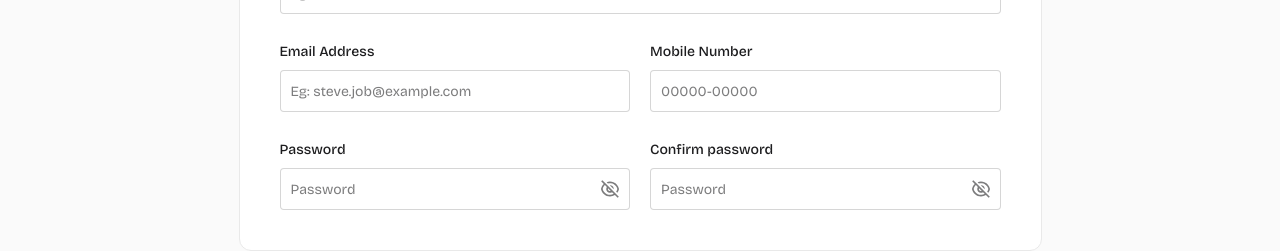
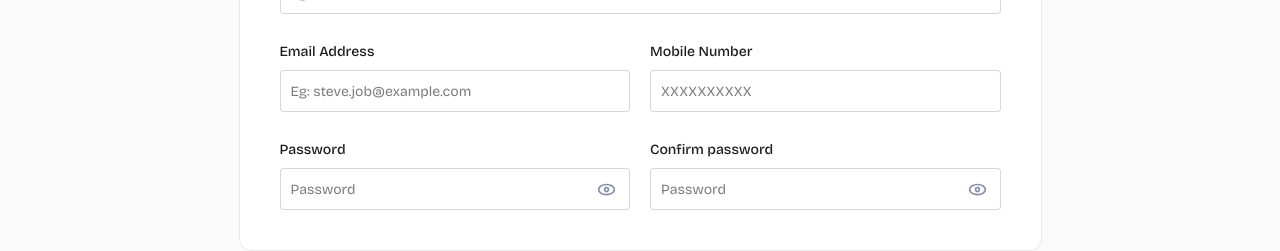
Before and after one commit to spurtcms/ContentVerse, a Next.js app: page /membership/1 in a window 1280 px wide. Shown: the part 580-831 px from the top of the page. Built offline with nearby package versions, Linux system fonts and the light colour scheme; no server answers.

Commit message:
checkout page issue fixes
checkout page issue fixes

```diff
--- a/src/components/ChangePassword/index.js
+++ b/src/components/ChangePassword/index.js
@@ -16,7 +16,7 @@ const NewPassword = () => {
 
     const [newSetPassword, setNewSetPaasword] = useState("");
     const [confirmPassword, setConfirmPassword] = useState("");
-    const [hidePassword, setHidePassword] = useState(false);
+    const [hidePassword, setHidePassword] = useState(true);
     const [signupTenantId, setSignupTenantId] = useState("");
     const [signupUserId, setSignupUserId] = useState("");
     const [memberId, setMemberId] = useState("");
@@ -25,7 +25,7 @@ const NewPassword = () => {
     const [errorPasswordShow, setErrorPasswordShow] = useState(false);
     const [confirmPasswordError, setConfirmPasswordError] = useState("");
     const [confirmPassErrorShow, setConfirmPassErrShow] = useState(false);
-    const [hideConfirmPassword, setHideConfirmPassword] = useState(false);
+    const [hideConfirmPassword, setHideConfirmPassword] = useState(true);
     const dispatch = useDispatch();
     const PasswordRegex = {
         password: /^(?=.*[a-z])(?=.*[A-Z])(?=.*\d)(?=.*[@$!%*?&])[A-Za-z\d@$!%*?&]{8,}$/
@@ -238,7 +238,14 @@ const NewPassword = () => {
 
                                 <input placeholder="Enter your Password" type={`${hidePassword ? "password" : "text"}`} className={`border rounded-[4px] h-[42px] p-[6px_10px] text-black outline-none block w-full text-[14px] font-normal leading-[16px] placeholder:text-[#1516188F] ${errorPasswordShow ? "border-[#EC1919]" : "border-[#00000029]"} `} id="newPassword" value={newSetPassword} onChange={handlePasswordChange} />
                                 <button className='absolute right-[10px] p-0' onClick={(e) => setHidePassword(!hidePassword)}>
-                                    <img src="/img/hide-password.svg" alt="password" />
+                                    <img src=
+                                    {
+                                        hidePassword?
+                                        "/img/hide-password.svg"  : "/img/show-password.svg"
+                                    }
+
+                                    alt="password"
+                                    />
                                 </button>
 
                             </div>
@@ -256,7 +263,13 @@ const NewPassword = () => {
 
                                 <input placeholder="Enter your Password" type={`${hideConfirmPassword ? "password" : "text"}`} className={`border rounded-[4px] h-[42px] p-[6px_10px] text-black outline-none block w-full text-[14px] font-normal leading-[16px] placeholder:text-[#1516188F] ${confirmPassErrorShow ? "border-[#EC1919]" : "border-[#00000029]"} `} id="confrimPassword" value={confirmPassword} onChange={handlePasswordChange} />
                                 <button className='absolute right-[10px] p-0' onClick={(e) => setHideConfirmPassword(!hideConfirmPassword)}>
-                                    <img src="/img/hide-password.svg" alt="password" />
+                                    <img src=
+                                    {
+                                        hideConfirmPassword?
+                                        "/img/hide-password.svg": "/img/show-password.svg"
+                                    }
+
+                                    alt="password" />
                                 </button>
 
 
--- a/src/components/Membership_page/checkoutPlan.js
+++ b/src/components/Membership_page/checkoutPlan.js
@@ -15,7 +15,7 @@ export default function CheckoutPlan({ id }) {
     const [mailId, setMailId] = useState("");
     const [pass, setPass] = useState("");
     const [confirmPass, setConfirmPass] = useState("");
-    const [phoneNum, setPhoneNum] = useState(null);
+    const [phoneNum, setPhoneNum] = useState("");
     const [companyName, setCompName] = useState("");
     const [position, setPosition] = useState("");
     const [nameError, setNameError] = useState("");
@@ -43,11 +43,13 @@ export default function CheckoutPlan({ id }) {
     console.log(header_api_result?.[0]?.tenantId, "cbdsjdfsd")
     const dispatch = useDispatch()
    const InputFeildRegax = {
-        password: /^(?=.*[a-z])(?=.*[A-Z])(?=.*\d)(?=.*[@$!%*?&])[A-Za-z\d@$!%*?&]{8,}$/,
+    password:
+      /^(?=.*[a-z])(?=.*[A-Z])(?=.*\d)(?=.*[@$!%*?&])[A-Za-z\d@$!%*?&]{8,}$/,
     email: /^[a-z0-9._%+-]+@[a-z0-9.-]+\.[a-z]{2,}$/,
     name: /^[A-Za-z]{3,}$/,
-        number: /^[+]*[(]{0,1}[0-9]{1,4}[)]{0,1}[-\s\\./0-9]*$/
+    number: /^\d{10}$/,
   };
+
 
     useEffect(() => {
         const fetchCategoryList = async () => {
@@ -94,14 +96,18 @@ export default function CheckoutPlan({ id }) {
     const handleFeildChange = (e) => {
         const { id, value } = e?.target
        if (id == "name") {
-            setUserName(value)
+      const nameValue = value.replace(/[^A-Za-z]/g, "");
+      setUserName(nameValue);
     }
-        else if (id == "email") {
-            setMailId(value)
+    if (id == "email") {
+      setMailId(value);
     }
-        else if (id == "number") {
-            setPhoneNum(value)
+
+    if (id === "number") {
+      const numberValue = value.replace(/[^0-9]/g, "");
+      setPhoneNum(numberValue);
     }
+
         else if (id == "password") {
             setPass(value)
         }
@@ -160,22 +166,23 @@ export default function CheckoutPlan({ id }) {
             isValid = false
         }
 
-        if (phoneNum !== "") {
-            if (!InputFeildRegax?.number?.test(phoneNum)) {
-                setNumError("Mobile Number is Reqiured");
+        if (phoneNum == "") {
+      setNumError("Mobile Number Required");
       setNumErrorState(true);
-                isValid = false
+      isValid = false;
+    } else if (phoneNum.length < 10) {
+      setNumError("Mobile Number must be exactly 10 digits");
+      setNumErrorState(true);
+      isValid = false;
+    } else if (phoneNum.length > 10) {
+      setNumError("Mobile Number must be exactly 10 digits");
+      setNumErrorState(true);
+      isValid = false;
     } else {
       setNumError("");
-                setNumErrorState(false)
-                isValid = true
+      setNumErrorState(false);
+      isValid = true;
     }
-        } else {
-            setNumError("Mobile Number Required");
-            setNumErrorState(true);
-            isValid = false
-        }
-
         if (pass !== "") {
             if (!InputFeildRegax?.password.test(pass)) {
                 setPassError("Password must contain 8 charectors & contain number & special charectors");
@@ -379,7 +386,7 @@ export default function CheckoutPlan({ id }) {
                                 </div>
                                 <div >
                                     <label className="text-[14px] font-medium leading-[16px] text-[#1D1D1F] block mb-[10px]">Mobile Number</label>
-                                    <input placeholder='00000-00000'
+                                    <input placeholder='XXXXXXXXXX'
                                         type="text"
                                         className={`border border-[#00000029] rounded-[4px] h-[42px] p-[6px_10px] outline-none block w-full text-[14px] font-normal leading-[16px] placeholder:text-[#1516188F] ${numError ? "border-[#EC1919]" : "border-[#00000029]"}`}
                                         onChange={handleFeildChange}
@@ -400,9 +407,20 @@ export default function CheckoutPlan({ id }) {
                                         id="password"
                                         type={`${hidePass ? "password" : "text"}`}
                                     />
-                                    <button className="absolute right-[10px]" onClick={(e) => setHidePass(!hidePass)} >
-                                        <img src="/img/hide-password.svg" alt="password" />
+                                     <button
+                      className="absolute right-[10px]"
+                      onClick={(e) => setHidePass(!hidePass)}
+                    >
+                      <img
+                        src={
+                          hidePass
+                            ? "/img/hide-password.svg"
+                            : "/img/show-password.svg"
+                        }
+                        alt="password"
+                      />
                     </button>
+
 
                                 </div>
                                     {passErrorState &&
@@ -418,8 +436,18 @@ export default function CheckoutPlan({ id }) {
                                         id="confirmPass"
                                         type={`${confirmHidePass ? "password" : "text"}`}
                                     />
-                                    <button className="absolute right-[10px]" onClick={(e) => setConfirmHidePass(!confirmHidePass)}>
-                                        <img src="/img/hide-password.svg" alt="password" />
+                                    <button
+                      className="absolute right-[10px]"
+                      onClick={(e) => setConfirmHidePass(!confirmHidePass)}
+                    >
+                      <img
+                        src={
+                          confirmHidePass
+                            ? "/img/hide-password.svg"
+                            : "/img/show-password.svg"
+                        }
+                        alt="password"
+                      />
                     </button>
 
                                 </div>
--- a/src/pages/auth/forgot-password/index.js
+++ b/src/pages/auth/forgot-password/index.js
@@ -39,7 +39,7 @@ const Forgot_Password = () => {
             const variable_list = {
                 "entryFilter": {
                     "categorySlug": "best-stories",
-                    "ChannelName": channelName
+
                 },
                 "commonFilter": {
                     // "limit": 10,
@@ -210,7 +210,7 @@ const Forgot_Password = () => {
 
                             </div>
 
-                            <Link href="#" className='bg-[#1D1D1F] border border-[#D8D8D8] text-[14px] leading-[16px] p-[12px] w-full block h-[42px] font-semibold text-[#FFFFFF] mt-[24px] rounded-[4px] text-center hover:bg-[#28282c]' onClick={(e) => handleVerifyMailId(e)}>Verify</Link>
+                            <button className='bg-[#1D1D1F] border border-[#D8D8D8] text-[14px] leading-[16px] p-[12px] w-full block h-[42px] font-semibold text-[#FFFFFF] mt-[24px] rounded-[4px] text-center hover:bg-[#28282c]' onClick={(e) => handleVerifyMailId(e)}>Verify</button>
                         </div>
                         <div className='flex items-center space-x-[4px] mt-[30px] justify-center'>
                             <p className='text-[12px] font-medium leading-[14px] text-[#1516188F]'>Back to</p>
--- a/src/pages/auth/signin/index.js
+++ b/src/pages/auth/signin/index.js
@@ -9,7 +9,7 @@ import Cookies from 'js-cookie'
 import Link from 'next/link'
 import { useRouter } from 'next/navigation'
 import React, { useEffect, useState } from 'react'
-import { channelName } from '@/pages/api/url'
+
 
 
 
@@ -27,7 +27,7 @@ const Signin = () => {
     const [signupTenantId, setSignupTenantId] = useState("");
     const [signupUserId, setSignupUserId] = useState("");
 
-    const [hidePassword, setHidePassword] = useState(false);
+    const [hidePassword, setHidePassword] = useState(true);
     const router = useRouter();
 
     const signupRegex = {
@@ -42,7 +42,7 @@ const Signin = () => {
             const variable_list = {
                 "entryFilter": {
                     "categorySlug": "best-stories",
-                    "ChannelName": channelName
+
                 },
                 "commonFilter": {
                     // "limit": 10,
@@ -217,9 +217,17 @@ const Signin = () => {
                             <div className='mb-[10px] last-of-type:mb-0 relative'>
                                 <label className='text-[14px] font-medium leading-[16px] text-[#1D1D1F] block mb-[5px]'>Password</label>
                                 <div className='relative flex items-center'>
-                                    <input placeholder="Enter your Password" type={`${hidePassword ? "text" : "password"}`} className={`border rounded-[4px] h-[42px] p-[6px_10px] outline-none block w-full text-[14px] font-normal leading-[16px] text-black placeholder:text-[#1516188F] ${passwordStateError ? "border-[#EC1919]" : "border-[#00000029]"} `} id="password" value={signup_Password} onChange={(e) => handleSignup(e)} />
+                                    <input placeholder="Enter your Password" type={`${hidePassword ? "password" : "text"}`} className={`border rounded-[4px] h-[42px] p-[6px_10px] outline-none block w-full text-[14px] font-normal leading-[16px] text-black placeholder:text-[#1516188F] ${passwordStateError ? "border-[#EC1919]" : "border-[#00000029]"} `} id="password" value={signup_Password} onChange={(e) => handleSignup(e)} />
                                     <button className='absolute right-[10px] p-0' onClick={(e) => setHidePassword(!hidePassword)}>
-                                        <img src="/img/hide-password.svg" alt="password" />
+                                        <img
+                                        src=
+                                        {
+                                            hidePassword?
+                                            "/img/hide-password.svg" :
+                                             "/img/show-password.svg"
+                                        }
+                                       alt="password"
+                                        />
                                     </button>
                                 </div>
                                 {passwordStateError &&
--- a/src/pages/auth/signup/index.js
+++ b/src/pages/auth/signup/index.js
@@ -6,7 +6,7 @@ import Link from 'next/link';
 import { useRouter } from 'next/navigation';
 import React, { useEffect, useState } from 'react';
 import Blog_Header_Component from '@/components/Header/Blog_Header';
-import { channelName } from '@/pages/api/url';
+
 
 
 const Signup = () => {
@@ -26,7 +26,7 @@ const Signup = () => {
 
     const [signupTenantId, setSignupTenantId] = useState("");
     const [signupUserId, setSignupUserId] = useState("");
-    const [hidePassword, setHidePassword] = useState(false);
+    const [hidePassword, setHidePassword] = useState(true);
 
     const [loginResponse, setLoginResponse] = useState(false);
 
@@ -43,7 +43,7 @@ const Signup = () => {
             const variable_list = {
                 "entryFilter": {
                     "categorySlug": "best-stories",
-                    "ChannelName": channelName
+
                 },
                 "commonFilter": {
                     // "limit": 10,
@@ -148,7 +148,7 @@ const Signup = () => {
                     const response = await fetchGraphQl(GET_REGISTER_QUERY, register_list);
                     console.log(" response", response?.memberRegister)
                     if (response?.memberRegister) {
-                        router.push("/");
+                        router.push("/auth/signin");
                     } else {
                         setEmailError("Email already exists")
                         setEmailStateError(true)
@@ -230,9 +230,17 @@ const Signup = () => {
                             <div className='mb-[24px] last-of-type:mb-0  relative'>
                                 <label className='text-[14px] font-medium leading-[16px] text-[#1D1D1F] block mb-[5px]'>Password</label>
                                 <div className='relative flex items-center'>
-                                    <input placeholder="Enter your Password" type={`${hidePassword ? "text" : "password"}`} className={`border rounded-[4px] h-[42px] p-[6px_10px] outline-none block w-full text-[14px] text-black font-normal leading-[16px] placeholder:text-[#1516188F] ${passwordStateError ? "border-[#EC1919]" : "border-[#00000029]"} `} id="password" value={signup_Password} onChange={handleSignup} />
+                                    <input placeholder="Enter your Password" type={`${hidePassword ? "password" : "text"}`} className={`border rounded-[4px] h-[42px] p-[6px_10px] outline-none block w-full text-[14px] text-black font-normal leading-[16px] placeholder:text-[#1516188F] ${passwordStateError ? "border-[#EC1919]" : "border-[#00000029]"} `} id="password" value={signup_Password} onChange={handleSignup} />
                                     <button className='absolute right-[10px] p-0' onClick={(e) => setHidePassword(!hidePassword)}>
-                                        <img src="/img/hide-password.svg" alt="password" />
+                                        <img src=
+                                        {
+                                           hidePassword?
+                                           "/img/hide-password.svg":  "/img/show-password.svg"
+                                        }
+                                         alt="password"
+                                        />
+
+
                                     </button>
                                 </div>
                                 {passwordStateError &&
```
Also changed, not shown: src/components/skeleton/navSkeleton.js (added, +21 -0 lines), public/img/show-password.svg (added). Lines whose indentation alone changed are shown as unchanged.
